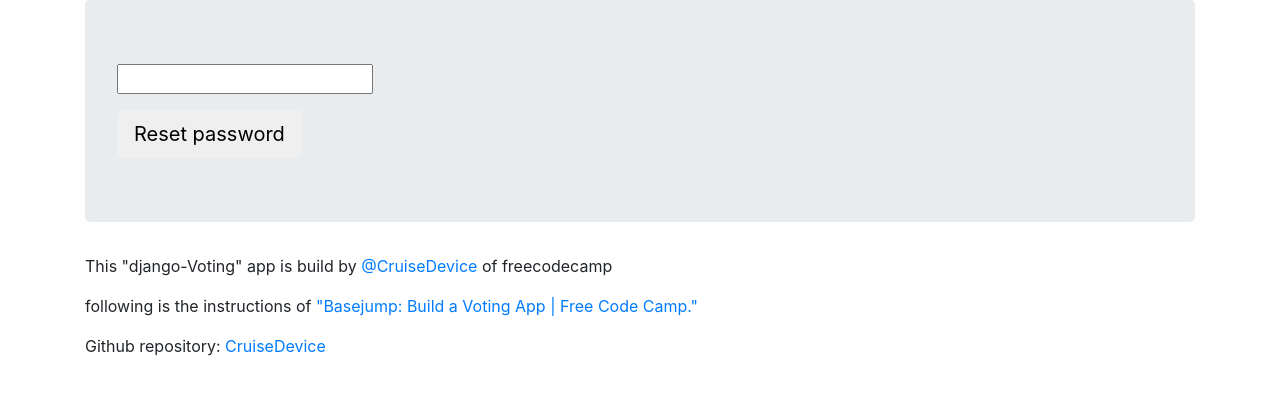
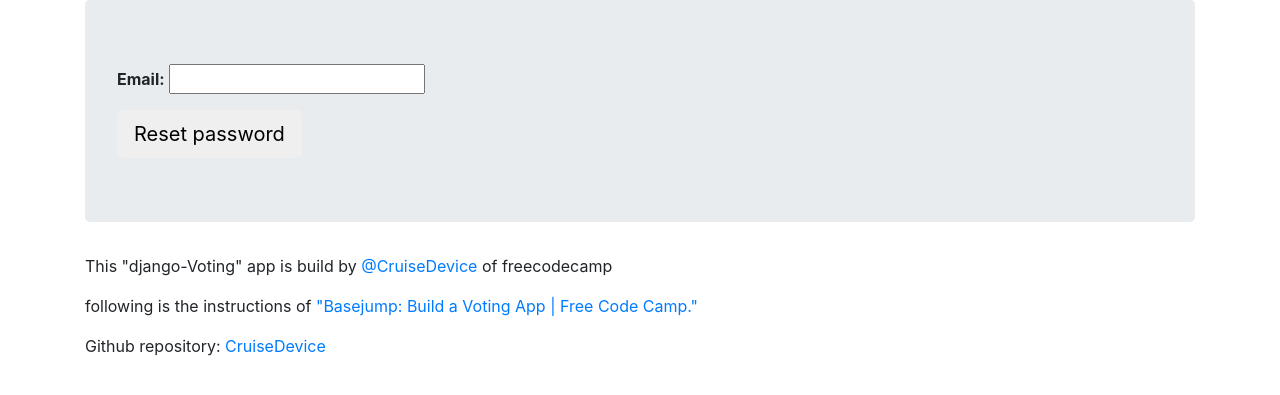
Before and after one commit to CruiseDevice/VotingApp, a Django app: template app/templates/registration/password_reset_form.html in a window 1280 px wide. Shown: the part 56-451 px from the top of the page. Run offline with Django 3.2, Linux system fonts and the light colour scheme; the template is opened without the code that fills it, so the values that code supplies are empty, except form fields; tables that the repository leaves empty hold one stand-in row (values such as "Sample post"); form fields are guessed from the names that the template uses; some libraries are stand-ins or nearby versions.

Commit message:
minor change in template

```diff
--- a/app/templates/registration/password_reset_form.html
+++ b/app/templates/registration/password_reset_form.html
@@ -3,7 +3,7 @@
 
     <form action="" method="post">{% csrf_token %}
         {% if form.email.errors %} {{ form.email.errors }} {% endif %}
-            <p>{{ form.email }}</p>
+            <p><b>Email:</b> {{ form.email }}</p>
         <input type="submit" class="btn btn-default btn-lg" value="Reset password" />
     </form>
 
```
